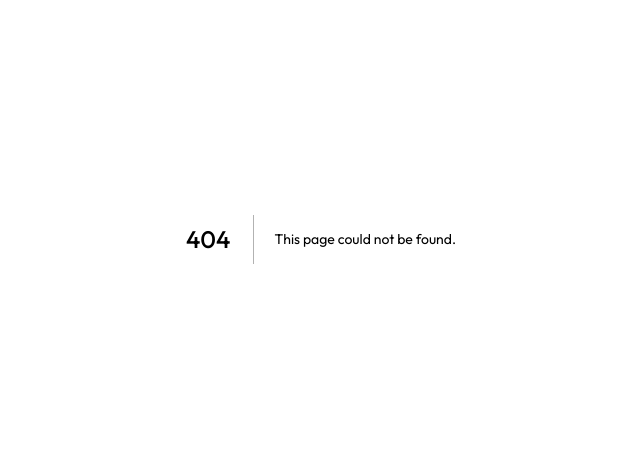
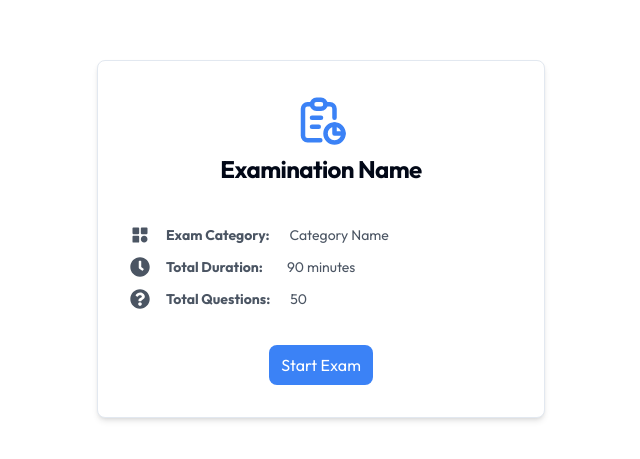
Before and after one commit to w3villa-suraj-bisht/test-event-management-FE, a Next.js app: page /dashboard in a window 1280 px wide. Before the commit this address had no page. Shown: the part 161-620 px from the top of the page, without its empty margins (319-959 px from the left). Built offline with nearby package versions, Linux system fonts and the light colour scheme.

Commit message:
dashboard

```diff
--- /dev/null
+++ b/src/app/(home)/dashboard/page.tsx
@@ -0,0 +1,65 @@
+"use client";
+
+import React from "react";
+import { FaClock, FaQuestionCircle } from "react-icons/fa";
+import { BiSolidCategory } from "react-icons/bi";
+import { TbReport } from "react-icons/tb";
+
+import {
+  Card,
+  CardHeader,
+  CardTitle,
+  CardContent,
+  CardFooter,
+} from "../../../components/ui/card"; // Adjust the path as needed
+
+const ExamCard = () => {
+  return (
+    <div className="h-screen w-full flex items-center justify-center bg-white">
+      <Card className="w-full max-w-md p-2 m-4 bg-white rounded-lg shadow-md">
+        <CardHeader className="flex flex-col items-center mb-4">
+        <TbReport  size={54} className="text-blue-500"  />
+          <CardTitle className="text-2xl font-bold text-center">Examination Name</CardTitle>
+        </CardHeader>
+        <CardContent>
+          <div className="flex flex-col space-y-3">
+            <div className="flex items-center space-x-4">
+              <BiSolidCategory className="text-xl font-bold text-gray-600" />
+              <div className="flex justify-space-between flex-row">
+                <p className="text-sm text-gray-600">
+                  <strong>Exam Category:</strong>
+                </p>
+                <p className="text-sm text-gray-600 ml-5">Category Name</p>
+              </div>
+            </div>
+            <div className="flex items-center space-x-4">
+              <FaClock className="text-xl font-bold text-gray-600" />
+              <div className="flex flex-row">
+                <p className="text-sm text-gray-600">
+                  <strong>Total Duration:</strong>
+                </p>
+                <p className="text-sm text-gray-600 ml-6">90 minutes</p>
+              </div>
+            </div>
+            <div className="flex items-center space-x-4">
+              <FaQuestionCircle className="text-xl font-bold text-gray-600" />
+              <div className="flex flex-row">
+                <p className="text-sm text-gray-600">
+                  <strong>Total Questions:</strong>
+                </p>
+                <p className="text-sm text-gray-600 ml-5">50</p>
+              </div>
+            </div>
+          </div>
+        </CardContent>
+        <CardFooter className="justify-center mt-3">
+          <button className="px-3 py-2 bg-blue-500 text-white rounded-lg hover:bg-blue-600 transition duration-300 ease-in-out">
+            Start Exam
+          </button>
+        </CardFooter>
+      </Card>
+    </div>
+  );
+};
+
+export default ExamCard;
```
